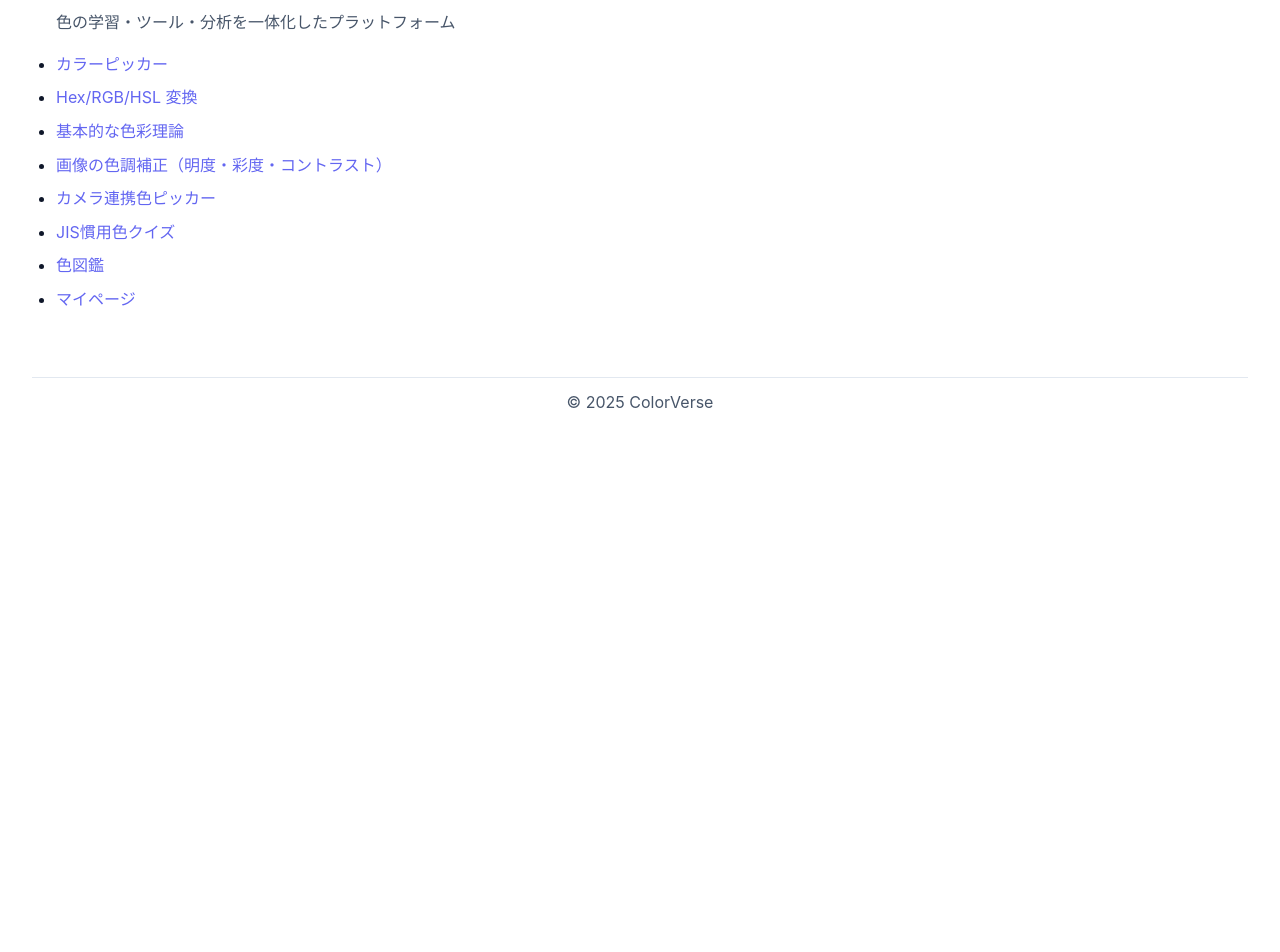
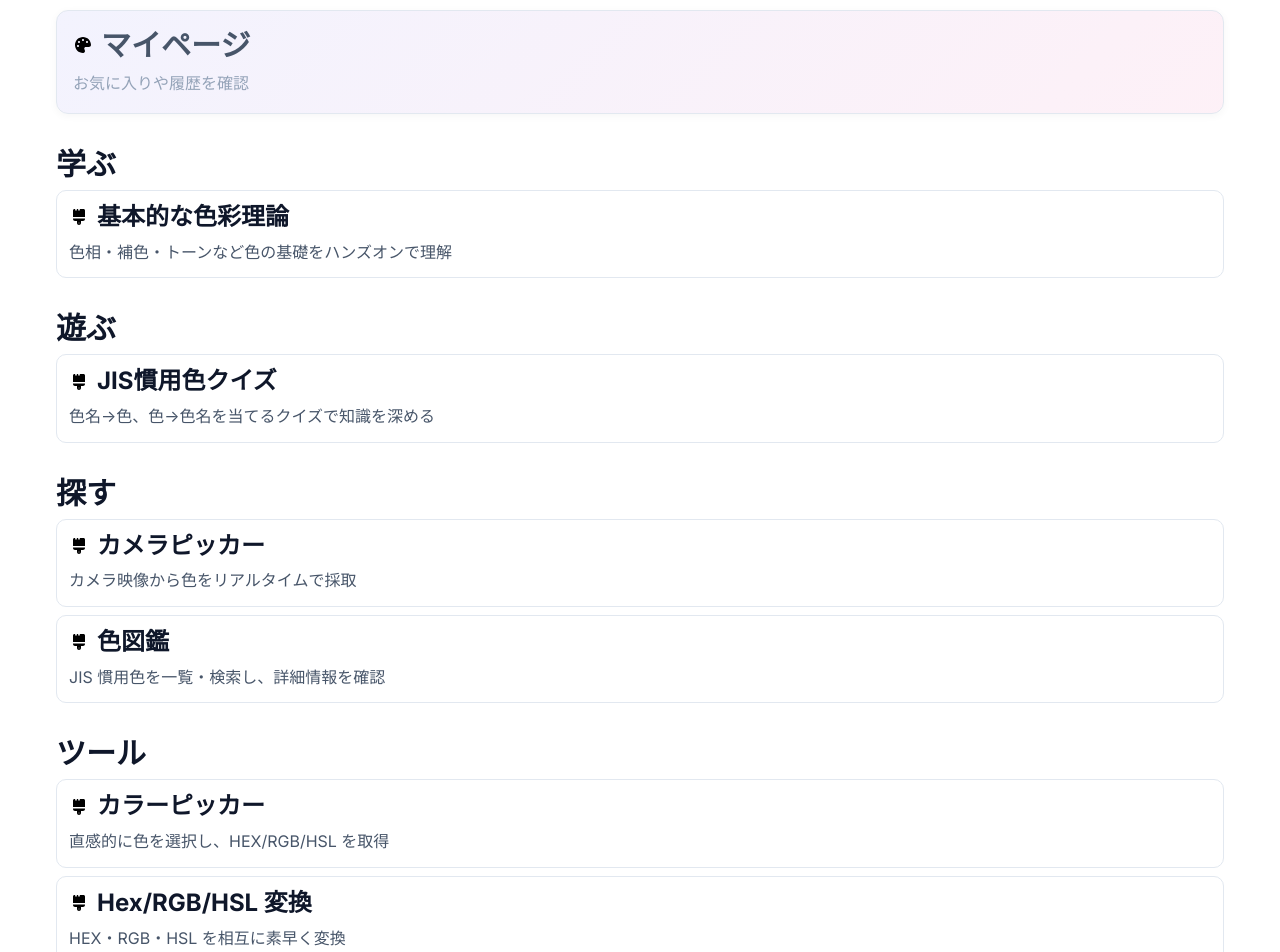
Before and after one commit to iorn121/color-verse, a React (Vite) app: page / in a window 1280 px wide. Shown: the part 180-1132 px from the top of the page. Before the commit the page ends 800 px from the top, so only its background shows below. Built offline with nearby package versions, Linux system fonts and the light colour scheme.

Commit message:
Add typography and layout enhancements: integrate Google Fonts for improved typography, update CSS variables for font styles, and introduce MyPageHighlight and PaletteListItem components for better user navigation on the HomePage.

```diff
--- a/index.html
+++ b/index.html
@@ -5,6 +5,12 @@
     <link rel="icon" href="./favicon.svg" />
     <base href="%BASE_URL%" />
     <meta name="viewport" content="width=device-width, initial-scale=1.0" />
+    <link rel="preconnect" href="https://fonts.googleapis.com" />
+    <link rel="preconnect" href="https://fonts.gstatic.com" crossorigin />
+    <link
+      href="https://fonts.googleapis.com/css2?family=Inter:wght@400;500;600;700&family=Noto+Sans+JP:wght@400;500;700&display=swap"
+      rel="stylesheet"
+    />
     <title>ColorVerse</title>
   </head>
   <body>
--- /dev/null
+++ b/src/components/common/MyPageHighlight.tsx
@@ -0,0 +1,44 @@
+import type { CSSProperties } from 'react';
+import { Link } from 'react-router-dom';
+
+type MyPageHighlightProps = {
+  to?: string;
+};
+
+export default function MyPageHighlight({ to = '/me' }: MyPageHighlightProps) {
+  const cardStyle: CSSProperties = {
+    display: 'grid',
+    gap: 8,
+    padding: 16,
+    borderRadius: 12,
+    border: '1px solid var(--color-border)',
+    background: 'linear-gradient(135deg, rgba(99, 102, 241, 0.08), rgba(236, 72, 153, 0.08))',
+    boxShadow: '0 2px 8px rgba(0,0,0,0.04)',
+  };
+
+  const titleRowStyle: CSSProperties = {
+    display: 'flex',
+    alignItems: 'center',
+    gap: 8,
+  };
+
+  const linkStyle: CSSProperties = {
+    textDecoration: 'none',
+    color: 'inherit',
+    display: 'block',
+  };
+
+  return (
+    <Link to={to} aria-label="マイページへ" title="マイページへ" style={linkStyle}>
+      <div style={cardStyle}>
+        <div style={titleRowStyle}>
+          <svg width={20} height={20} viewBox="0 0 640 640" aria-hidden>
+            <path d="M576 320C576 320.9 576 321.8 576 322.7C575.6 359.2 542.4 384 505.9 384L408 384C381.5 384 360 405.5 360 432C360 435.4 360.4 438.7 361 441.9C363.1 452.1 367.5 461.9 371.8 471.8C377.9 485.6 383.9 499.3 383.9 513.8C383.9 545.6 362.3 574.5 330.5 575.8C327 575.9 323.5 576 319.9 576C178.5 576 63.9 461.4 63.9 320C63.9 178.6 178.6 64 320 64C461.4 64 576 178.6 576 320zM192 352C192 334.3 177.7 320 160 320C142.3 320 128 334.3 128 352C128 369.7 142.3 384 160 384C177.7 384 192 369.7 192 352zM192 256C209.7 256 224 241.7 224 224C224 206.3 209.7 192 192 192C174.3 192 160 206.3 160 224C160 241.7 174.3 256 192 256zM352 160C352 142.3 337.7 128 320 128C302.3 128 288 142.3 288 160C288 177.7 302.3 192 320 192C337.7 192 352 177.7 352 160zM448 256C465.7 256 480 241.7 480 224C480 206.3 465.7 192 448 192C430.3 192 416 206.3 416 224C416 241.7 430.3 256 448 256z" />
+          </svg>
+          <h2 style={{ margin: 0, color: 'var(--color-text-secondary)' }}>マイページ</h2>
+        </div>
+        <p style={{ margin: 0, color: 'var(--color-text-tertiary)' }}>お気に入りや履歴を確認</p>
+      </div>
+    </Link>
+  );
+}
--- /dev/null
+++ b/src/components/common/PaletteListItem.tsx
@@ -0,0 +1,54 @@
+import type { CSSProperties, PropsWithChildren } from 'react';
+import { Link } from 'react-router-dom';
+
+type PaletteListItemProps = {
+  to: string;
+  title: string;
+  description: string;
+  colors: string[];
+};
+
+export default function PaletteListItem({
+  to,
+  title,
+  description,
+}: PropsWithChildren<PaletteListItemProps>) {
+  const liStyle: CSSProperties = {
+    listStyle: 'none',
+  };
+
+  const linkStyle: CSSProperties = {
+    display: 'grid',
+    gap: 8,
+    textDecoration: 'none',
+    color: 'inherit',
+    padding: 12,
+    borderRadius: 10,
+    border: '1px solid var(--color-border)',
+    background: 'white',
+  };
+
+  const titleStyle: CSSProperties = {
+    margin: 0,
+    gap: 8,
+  };
+
+  const descStyle: CSSProperties = {
+    margin: 0,
+    color: 'var(--color-text-secondary)',
+  };
+
+  return (
+    <li style={liStyle}>
+      <Link to={to} style={linkStyle} className="flex items-center">
+        <h3 style={titleStyle} className="flex items-center">
+          <svg width={20} height={20} viewBox="0 0 640 640" aria-hidden>
+            <path d="M290.4 70C288.9 66.4 285.4 64 281.5 64L262.5 64C258.6 64 255 66.4 253.6 70L232.9 121.7C229.7 129.7 218.3 129.7 215.1 121.7L194.4 70C192.9 66.4 189.4 64 185.5 64L176 64C149.5 64 128 85.5 128 112L128 320L512 320L512 112C512 85.5 490.5 64 464 64L358.5 64C354.6 64 351 66.4 349.6 70L328.9 121.7C325.7 129.7 314.3 129.7 311.1 121.7L290.4 70zM128 368L128 384C128 419.3 156.7 448 192 448L256 448L256 512C256 547.3 284.7 576 320 576C355.3 576 384 547.3 384 512L384 448L448 448C483.3 448 512 419.3 512 384L512 368L128 368zM320 528C311.2 528 304 520.8 304 512C304 503.2 311.2 496 320 496C328.8 496 336 503.2 336 512C336 520.8 328.8 528 320 528z" />
+          </svg>
+          <span className="text-sm text-secondary-gradient-text">{title}</span>
+        </h3>
+        <p style={descStyle}>{description}</p>
+      </Link>
+    </li>
+  );
+}
--- a/src/index.css
+++ b/src/index.css
@@ -82,8 +82,8 @@
 
   /* === Typography === */
   --font-sans:
-    -apple-system, BlinkMacSystemFont, 'Segoe UI', 'Noto Sans JP', 'Hiragino Sans', 'Yu Gothic UI',
-    sans-serif;
+    'Inter', 'Noto Sans JP', -apple-system, BlinkMacSystemFont, 'Segoe UI', 'Hiragino Sans',
+    'Yu Gothic UI', sans-serif;
   --font-mono: 'SF Mono', Monaco, 'Cascadia Code', 'Courier New', monospace;
 
   --text-xs: 0.75rem;
--- a/src/pages/HomePage.tsx
+++ b/src/pages/HomePage.tsx
@@ -1,39 +1,99 @@
-import { Link } from 'react-router-dom';
-
-import Description from '../components/common/Description';
 import MainTitle from '../components/common/MainTitle';
+import MyPageHighlight from '../components/common/MyPageHighlight';
+import PaletteListItem from '../components/common/PaletteListItem';
 
 export default function HomePage() {
   return (
     <div className="animate-fade-in">
       <MainTitle title="ColorVerse" />
-      <Description>色の学習・ツール・分析を一体化したプラットフォーム</Description>
-      <ul className="list-disc list-inside" style={{ display: 'grid', gap: 8, marginTop: 16 }}>
-        <li>
-          <Link to="/picker">カラーピッカー</Link>
-        </li>
-        <li>
-          <Link to="/convert">Hex/RGB/HSL 変換</Link>
-        </li>
-        <li>
-          <Link to="/theory">基本的な色彩理論</Link>
-        </li>
-        <li>
-          <Link to="/image">画像の色調補正（明度・彩度・コントラスト）</Link>
-        </li>
-        <li>
-          <Link to="/camera">カメラ連携色ピッカー</Link>
-        </li>
-        <li>
-          <Link to="/color-quiz">JIS慣用色クイズ</Link>
-        </li>
-        <li>
-          <Link to="/colors">色図鑑</Link>
-        </li>
-        <li>
-          <Link to="/me">マイページ</Link>
-        </li>
-      </ul>
+
+      <div style={{ display: 'grid', gap: 24, marginTop: 16 }}>
+        <MyPageHighlight />
+
+        <section>
+          <h2 style={{ margin: '8px 0' }}>学ぶ</h2>
+          <ul className="list-disc list-inside" style={{ display: 'grid', gap: 8, marginTop: 8 }}>
+            <PaletteListItem
+              to="/theory"
+              title="基本的な色彩理論"
+              description="色相・補色・トーンなど色の基礎をハンズオンで理解"
+              colors={['#ef4444', '#22c55e', '#3b82f6', '#f97316']}
+            />
+          </ul>
+        </section>
+
+        <section>
+          <h2 style={{ margin: '8px 0' }}>遊ぶ</h2>
+          <ul className="list-disc list-inside" style={{ display: 'grid', gap: 8, marginTop: 8 }}>
+            <PaletteListItem
+              to="/color-quiz"
+              title="JIS慣用色クイズ"
+              description="色名→色、色→色名を当てるクイズで知識を深める"
+              colors={['#f472b6', '#fb923c', '#60a5fa', '#22c55e']}
+            />
+          </ul>
+        </section>
+
+        <section>
+          <h2 style={{ margin: '8px 0' }}>探す</h2>
+          <ul className="list-disc list-inside" style={{ display: 'grid', gap: 8, marginTop: 8 }}>
+            <PaletteListItem
+              to="/camera"
+              title="カメラピッカー"
+              description="カメラ映像から色をリアルタイムで採取"
+              colors={['#4ade80', '#22c55e', '#16a34a', '#65a30d']}
+            />
+            <PaletteListItem
+              to="/colors"
+              title="色図鑑"
+              description="JIS 慣用色を一覧・検索し、詳細情報を確認"
+              colors={[
+                '#ef4444',
+                '#f59e0b',
+                '#eab308',
+                '#22c55e',
+                '#06b6d4',
+                '#3b82f6',
+                '#8b5cf6',
+                '#ec4899',
+              ]}
+            />
+          </ul>
+        </section>
+
+        <section>
+          <h2 style={{ margin: '8px 0' }}>ツール</h2>
+          <ul className="list-disc list-inside" style={{ display: 'grid', gap: 8, marginTop: 8 }}>
+            <PaletteListItem
+              to="/picker"
+              title="カラーピッカー"
+              description="直感的に色を選択し、HEX/RGB/HSL を取得"
+              colors={[
+                '#ef4444',
+                '#f59e0b',
+                '#eab308',
+                '#22c55e',
+                '#06b6d4',
+                '#3b82f6',
+                '#8b5cf6',
+                '#ec4899',
+              ]}
+            />
+            <PaletteListItem
+              to="/convert"
+              title="Hex/RGB/HSL 変換"
+              description="HEX・RGB・HSL を相互に素早く変換"
+              colors={['#0ea5e9', '#22d3ee', '#818cf8', '#64748b']}
+            />
+            <PaletteListItem
+              to="/image"
+              title="画像の色調補正"
+              description="明度・彩度・コントラストを調整して仕上がりを確認"
+              colors={['#f87171', '#fbbf24', '#34d399', '#60a5fa', '#a78bfa']}
+            />
+          </ul>
+        </section>
+      </div>
     </div>
   );
 }
```
